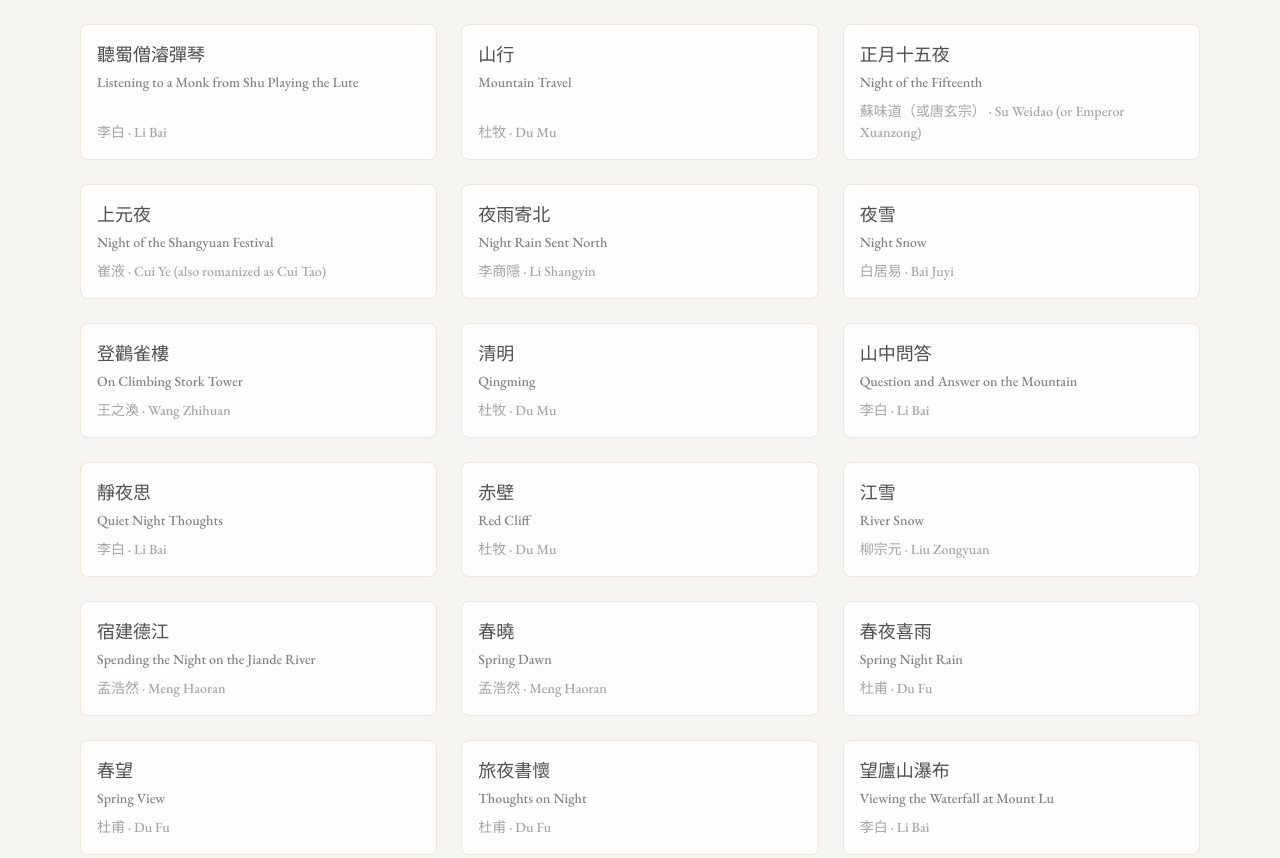
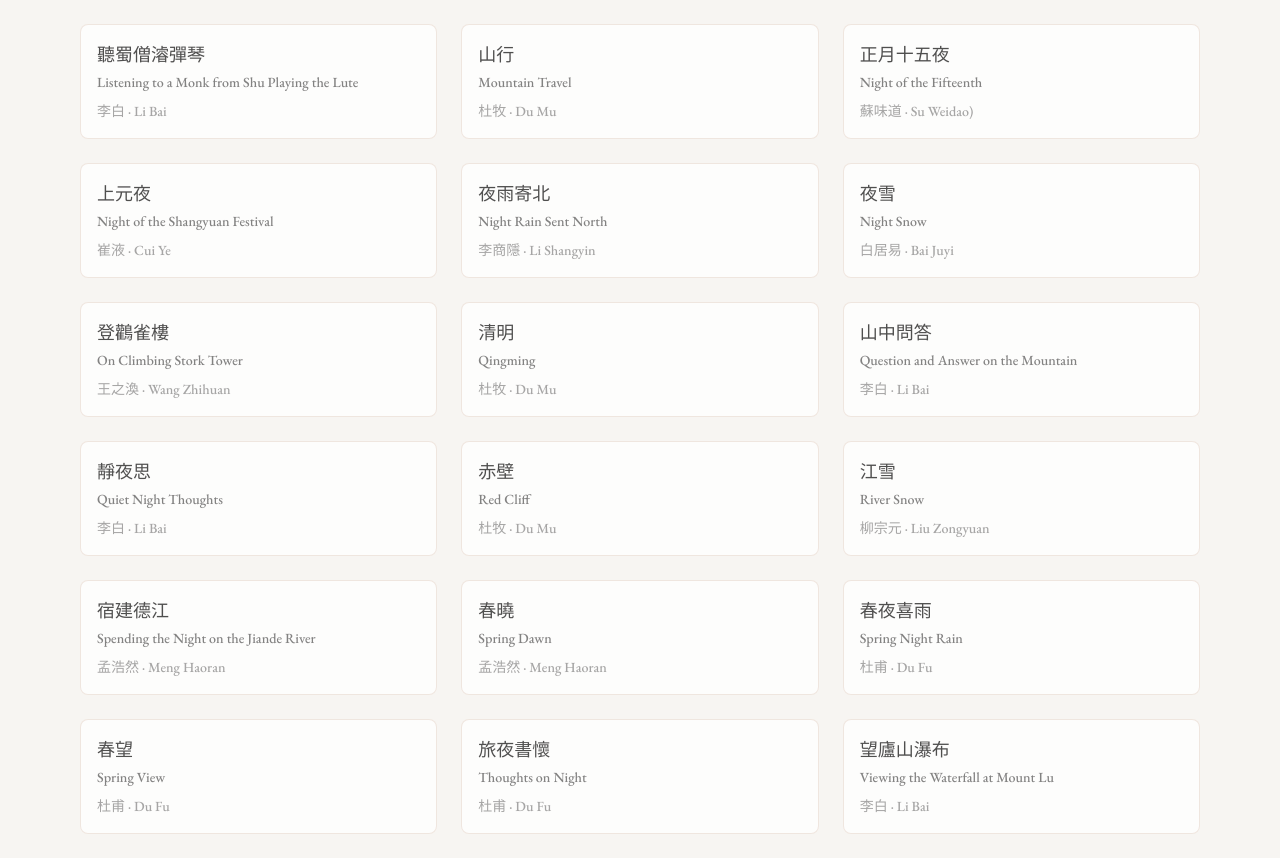
Before and after one commit to tnm/tang-poems, a React (Vite) app: page / in a window 1280 px wide. Shown: the part 850-1708 px from the top of the page. Built offline with nearby package versions, Linux system fonts and the light colour scheme.

Commit message:
Better for 玉漏

```diff
--- a/src/data/poems.ts
+++ b/src/data/poems.ts
@@ -1377,9 +1377,9 @@ export const poems: Poem[] = [
       english: 'Night of the Fifteenth',
     },
     author: {
-      chinese: '蘇味道（或唐玄宗）',
-      pinyin: 'Sū Wèidào (huò Táng Xuánzōng)',
-      english: 'Su Weidao (or Emperor Xuanzong)',
+      chinese: '蘇味道',
+      pinyin: 'Sū Wèidào',
+      english: 'Su Weidao)',
       url: 'https://zh.wikipedia.org/wiki/蘇味道',
     },
     form: '七言律詩',
@@ -1438,7 +1438,7 @@ export const poems: Poem[] = [
     author: {
       chinese: '崔液',
       pinyin: 'Cuī Yè',
-      english: 'Cui Ye (also romanized as Cui Tao)',
+      english: 'Cui Ye',
       url: '',
     },
     form: '七言絕句',
@@ -1448,12 +1448,12 @@ export const poems: Poem[] = [
       {
         chinese: '玉漏銀壺且莫催',
         pinyin: 'Yù lòu yín hú qiě mò cuī',
-        english: 'Let the jade clepsydra and silver urn not press the hours',
+        english: 'Let the jade water clock and silver urn not press the hours',
       },
       {
         chinese: '鐵關金鎖徹明開',
         pinyin: 'Tiě guān jīn suǒ chè míng kāi',
-        english: 'Iron gates, golden locks stand open till dawn',
+        english: 'Iron gates and golden locks stand open till dawn',
       },
       {
         chinese: '誰家見月能閒坐',
```
